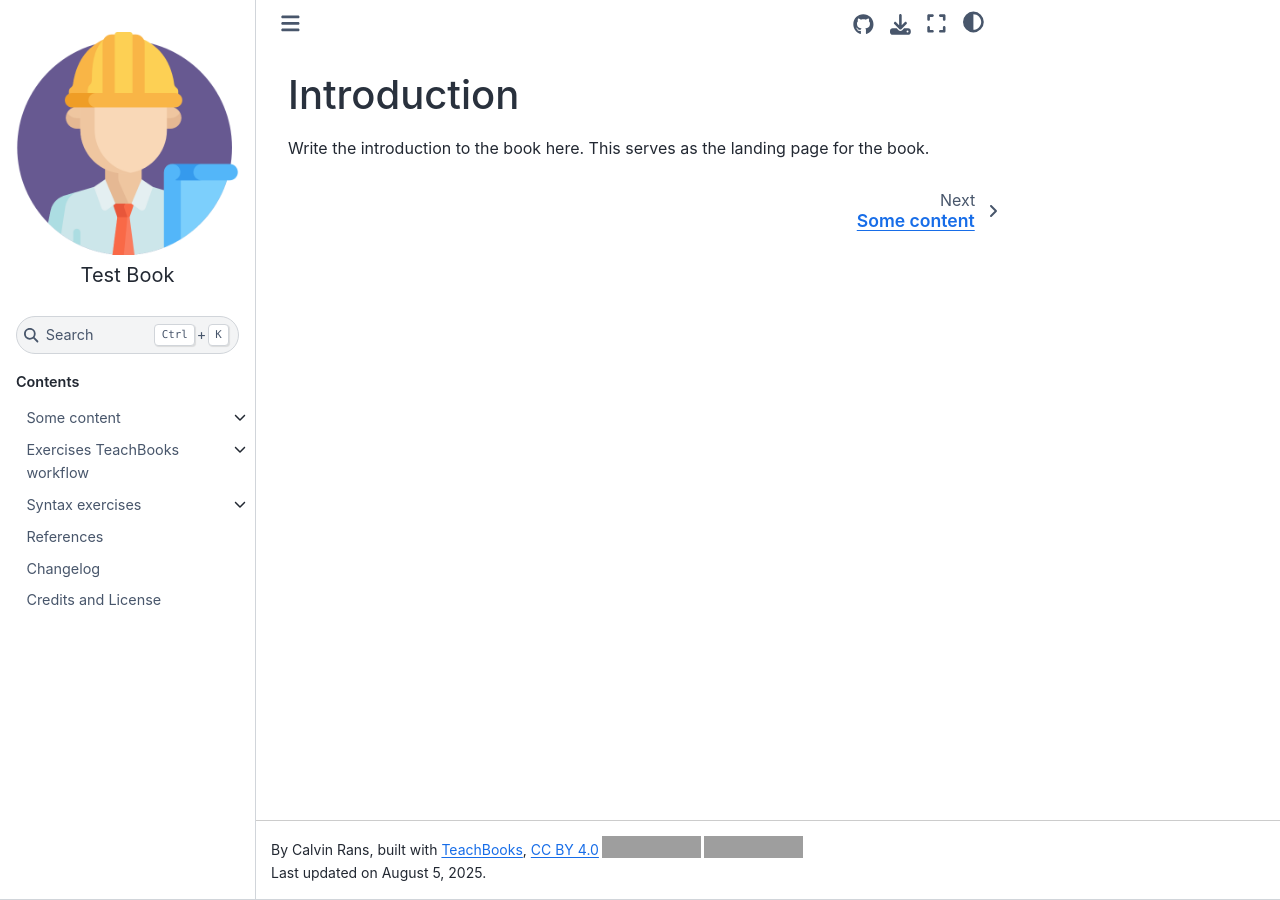
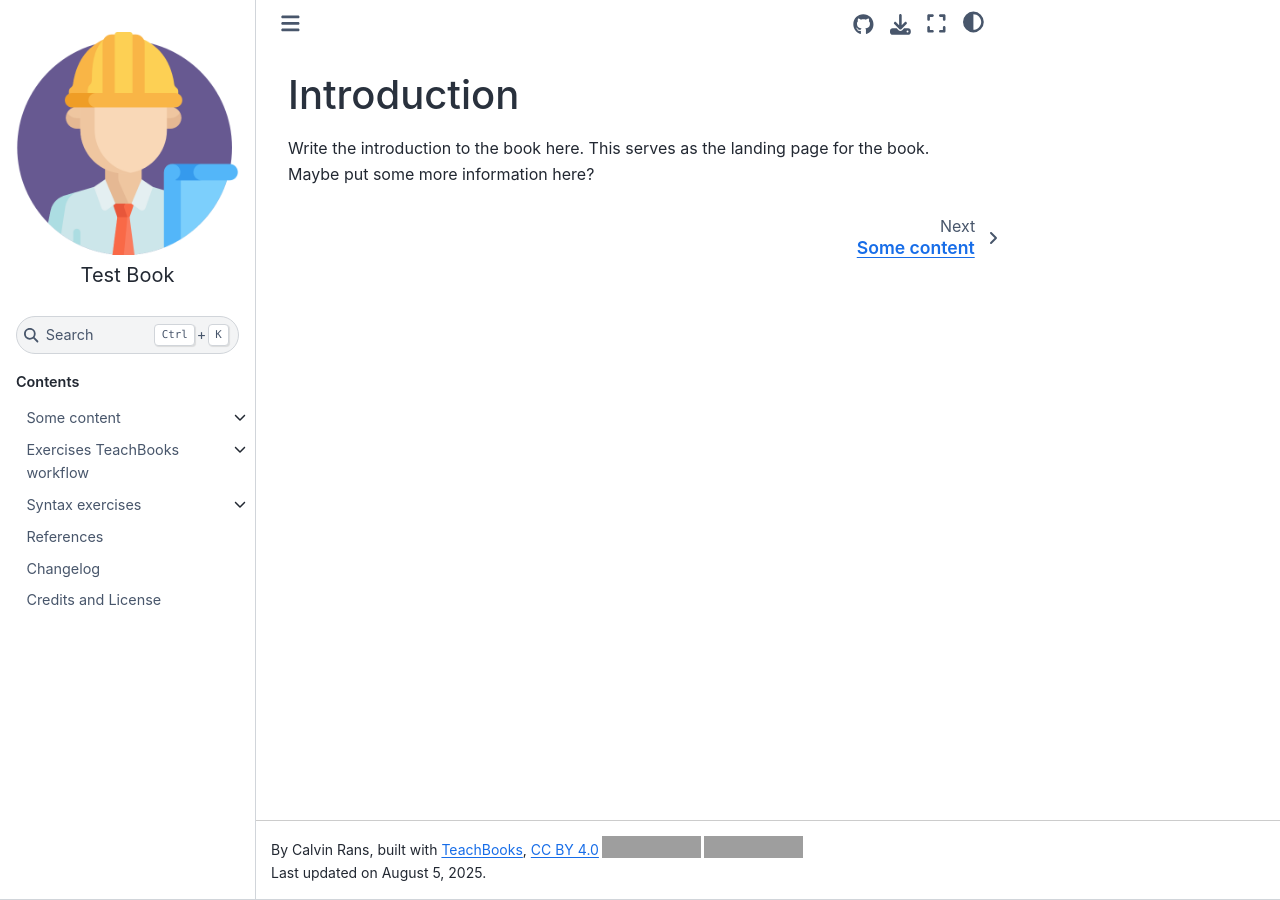
Before and after one commit to cdrans/Teachbooks_Test, a Jupyter Book: the page built from book/intro.md, in a window 1280 px wide. Built offline with Jupyter Book 1.0.4 settings and Sphinx 7.4.7 and the Sphinx Book theme 1.1.4, drawn with Linux system fonts in a browser that asks for light colours; comment, search, counter and statistics services are not loaded; grey boxes are pictures that could not be loaded.

Commit message:
Update intro.md
Testing the suggest edit functionality

```diff
--- a/book/intro.md
+++ b/book/intro.md
@@ -1,3 +1,3 @@
 (intro)=
 # Introduction
-Write the introduction to the book here. This serves as the landing page for the book.
+Write the introduction to the book here. This serves as the landing page for the book. Maybe put some more information here?
```
